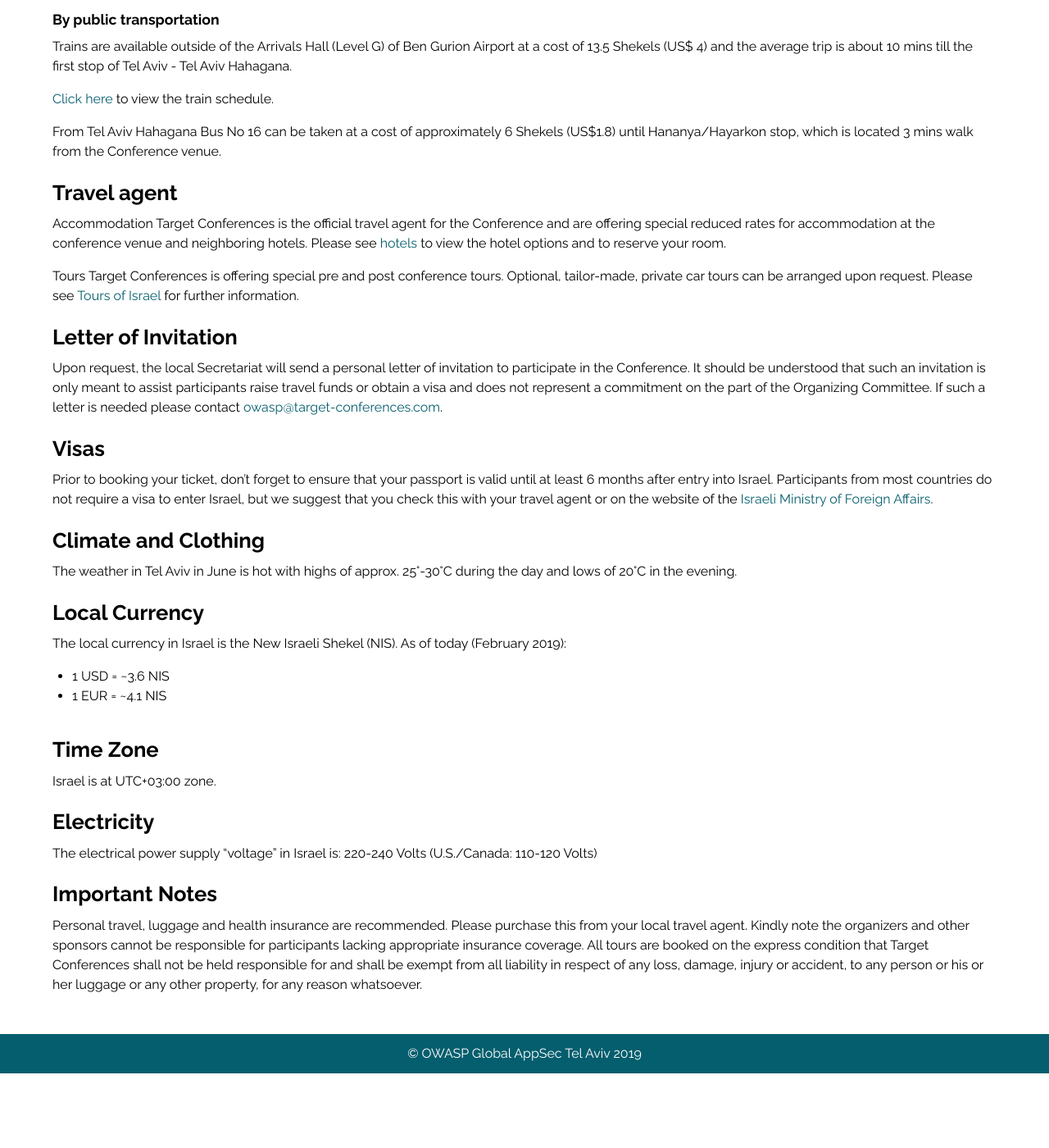
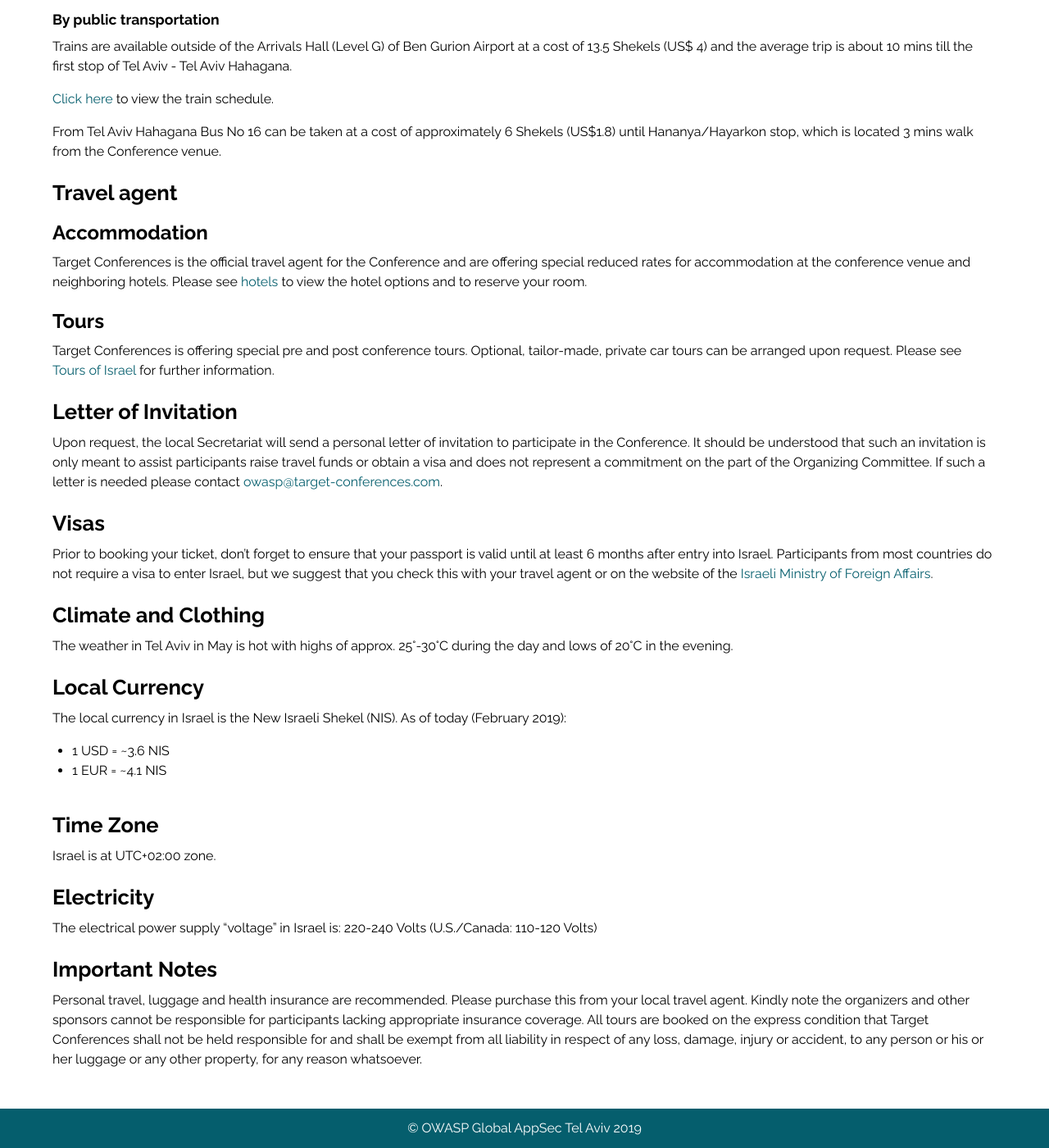
Before and after one commit to OWASP/AppSecTLV2019, a Jekyll site: the page built from telaviv/travel.md, in a window 1280 px wide and 1400 px high, scrolled down 945 px. Shown: the whole window at 82% size. Built offline with Jekyll 4.4.1, drawn with Linux system fonts in a browser that asks for light colours; before the commit the page ends 2254 px from its top, so only the background shows below that.

Commit message:
Update travel.md

```diff
--- a/telaviv/travel.md
+++ b/telaviv/travel.md
@@ -31,12 +31,15 @@
 
 From Tel Aviv Hahagana Bus No 16 can be taken at a cost of approximately 6 Shekels (US$1.8) until Hananya/Hayarkon stop, which is located 3 mins walk from the Conference venue.
 
-
 ## Travel agent
 
-Accommodation Target Conferences is the official travel agent for the Conference and are offering special reduced rates for accommodation at the conference venue and neighboring hotels. Please see [hotels](hotels) to view the hotel options and to reserve your room.
+### Accommodation
 
-Tours Target Conferences is offering special pre and post conference tours. Optional, tailor-made, private car tours can be arranged upon request. Please see [Tours of Israel](tours) for further information.
+Target Conferences is the official travel agent for the Conference and are offering special reduced rates for accommodation at the conference venue and neighboring hotels. Please see [hotels](hotels) to view the hotel options and to reserve your room.
+
+### Tours
+
+Target Conferences is offering special pre and post conference tours. Optional, tailor-made, private car tours can be arranged upon request. Please see [Tours of Israel](tours) for further information.
 
 
 ## Letter of Invitation
@@ -49,7 +52,7 @@
 
 ## Climate and Clothing
 
-The weather in Tel Aviv in June is hot with highs of approx. 25°-30°C during the day and lows of 20°C in the evening.
+The weather in Tel Aviv in May is hot with highs of approx. 25°-30°C during the day and lows of 20°C in the evening.
 
 ## Local Currency
 
@@ -61,7 +64,7 @@
 
 ## Time Zone
 
-Israel is at UTC+03:00 zone.
+Israel is at UTC+02:00 zone.
 
 ## Electricity
 
```
